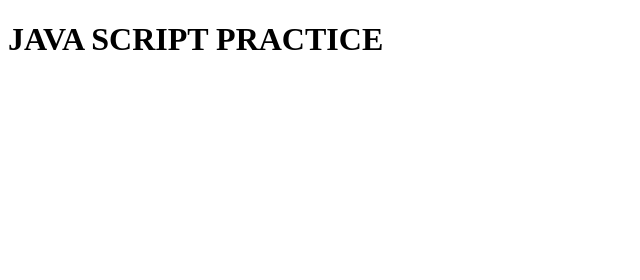
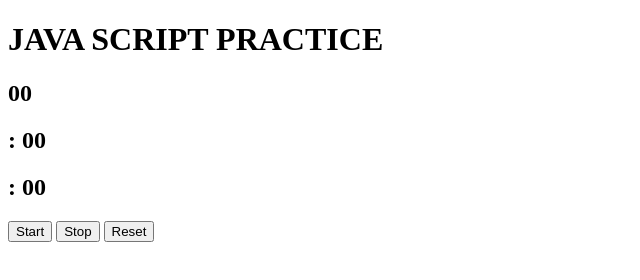
Before and after one commit to Shahmeer09/LOOPS-PART-1-JS, a plain HTML site: page javascript practice/index.html in a window 1280 px wide. Shown: the whole page, without its empty margins (0-640 px from the left). Drawn offline with Linux system fonts and the light colour scheme.

Commit message:
practice

```diff
--- a/javascript practice/index.html
+++ b/javascript practice/index.html
@@ -73,6 +73,22 @@ Lorem ipsum dolor sit, amet consectetur adipisicing elit. Nobis molestiae adipis
     <select onchange="modelSelect()" name="" id="models"></select>
  -->
 
+ <div class="Stop">
+      <div class="f-1">
+        <div class="timmer">
+          <h2 id="min">00</h2>
+          <h2 id="sec">: 00</h2>
+          <h2 id="msec">: 00</h2>
+        </div>
+        <div class="btn">
+          <button onclick="start()">Start</button>
+          <button onclick="stop()">Stop</button>
+          <button onclick="clearTimer()">Reset</button>
+        </div>
+      </div>
+    </div>
+
+
 <script src="app.js"> </script>
 
 </body>
```
